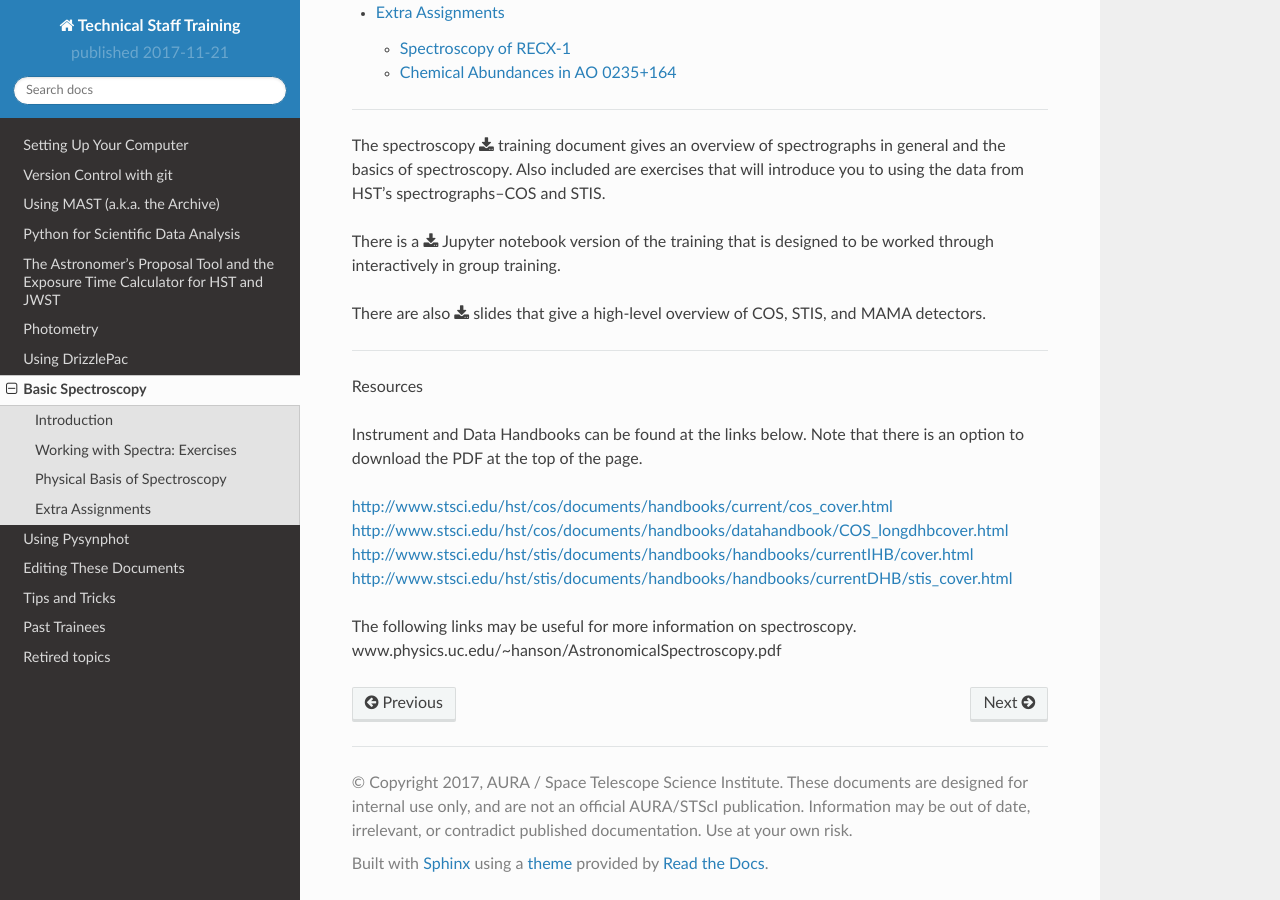
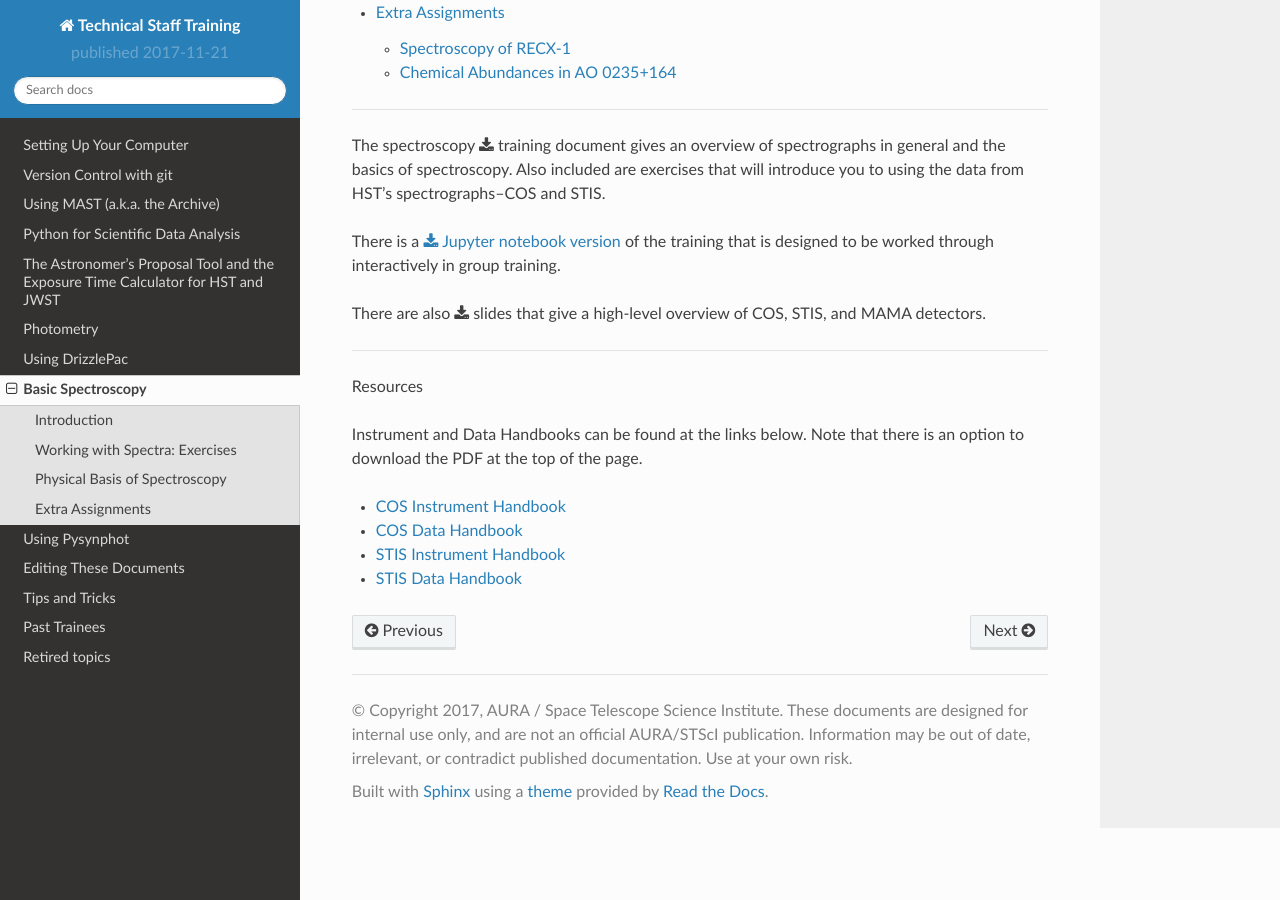
Before and after one commit to staceybright/training-library, a Sphinx documentation site: the page built from source/spectroscopy/index.txt, in a window 1280 px wide and 900 px high, scrolled down 1107 px. Built offline with Sphinx 7.4.7 and the Read the Docs theme 2.0.0, drawn with Linux system fonts in a browser that asks for light colours.

Commit message:
getting up to date

```diff
--- a/source/spectroscopy/index.txt
+++ b/source/spectroscopy/index.txt
@@ -18,11 +18,11 @@
 
 ---------------------------
 
-The spectroscopy :download:`training document <downloads/pdf_guides/spectroscopy_training.pdf>` gives an overview of spectrographs in general and the basics of spectroscopy. Also included are exercises that will introduce you to using the data from HST's spectrographs--COS and STIS.
+The spectroscopy :download:`training document <../downloads/pdf_guides/spectroscopy_training.pdf>` gives an overview of spectrographs in general and the basics of spectroscopy. Also included are exercises that will introduce you to using the data from HST's spectrographs--COS and STIS.
 
-There is a :download:`Jupyter notebook version <downloads/notebooks/Spectroscopy_Training.ipynb>` of the training that is designed to be worked through interactively in group training.
+There is a :download:`Jupyter notebook version <../downloads/notebooks/Spectroscopy_Training.ipynb>` of the training that is designed to be worked through interactively in group training.
 
-There are also :download:`slides <downloads/pdf_guides/intro_to_hst_spec_3.2.pdf>` that give a high-level overview of COS, STIS, and MAMA detectors.
+There are also :download:`slides <../downloads/pdf_guides/intro_to_hst_spec_3.2.pdf>` that give a high-level overview of COS, STIS, and MAMA detectors.
 
 ----------------------------
 
@@ -30,10 +30,7 @@
 
 Instrument and Data Handbooks can be found at the links below.  Note that there is an option to download the PDF at the top of the page.
 
-http://www.stsci.edu/hst/cos/documents/handbooks/current/cos_cover.html
-http://www.stsci.edu/hst/cos/documents/handbooks/datahandbook/COS_longdhbcover.html
-http://www.stsci.edu/hst/stis/documents/handbooks/handbooks/currentIHB/cover.html
-http://www.stsci.edu/hst/stis/documents/handbooks/handbooks/currentDHB/stis_cover.html
-
-The following links may be useful for more information on spectroscopy.
-www.physics.uc.edu/~hanson/AstronomicalSpectroscopy.pdf
+* `COS Instrument Handbook <http://www.stsci.edu/hst/cos/documents/handbooks/current/cos_cover.html>`_
+* `COS Data Handbook <http://www.stsci.edu/hst/cos/documents/handbooks/datahandbook/COS_cover.html>`_
+* `STIS Instrument Handbook <http://www.stsci.edu/hst/stis/documents/handbooks/handbooks/currentIHB/cover.html>`_
+* `STIS Data Handbook <http://www.stsci.edu/hst/stis/documents/handbooks/handbooks/currentDHB/stis_cover.html>`_
```
Also changed, not shown: source/drizzle.txt (+7 -9 lines), source/trainees.txt (+9 -0 lines).
